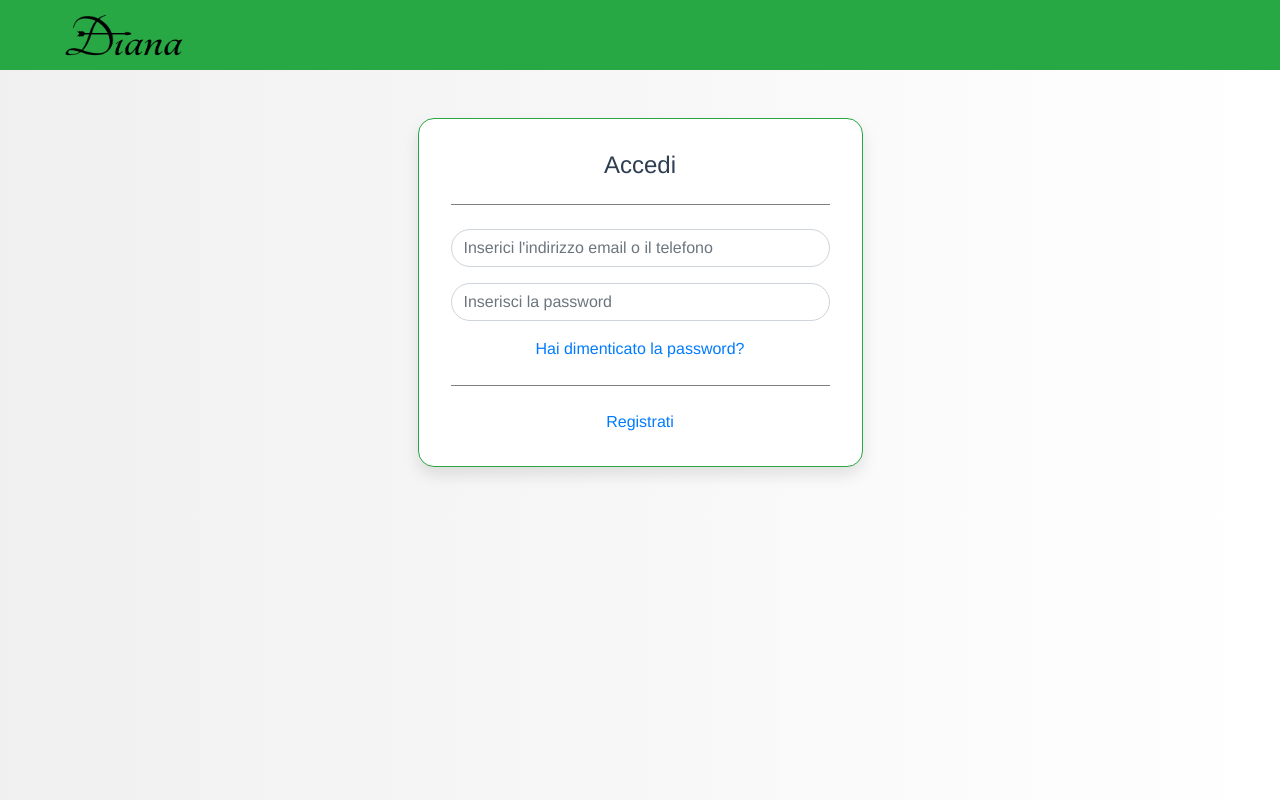
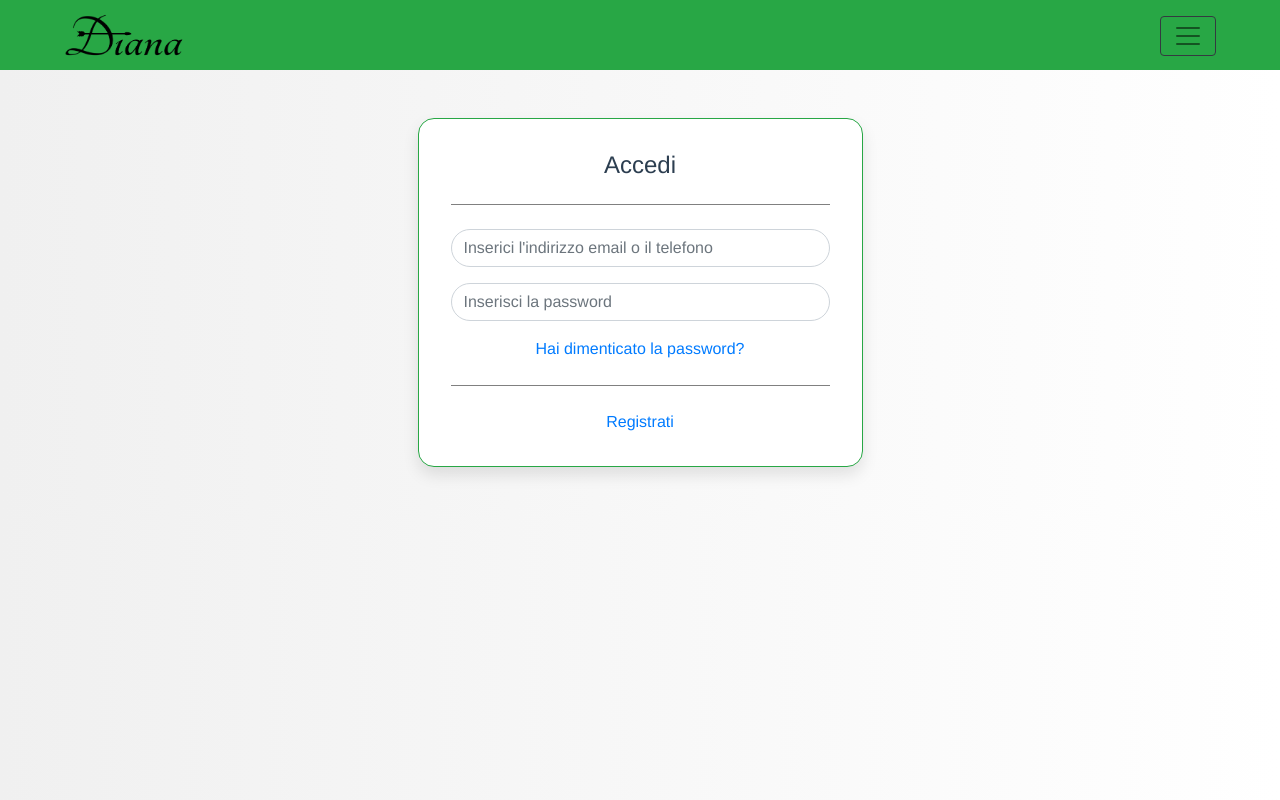
Before and after one commit to daniele3b/diana_app, a Vue app: page / in a window 1280 px wide. Built offline with nearby package versions, Linux system fonts and the light colour scheme.

Commit message:
temporary menu

```diff
--- a/src/App.vue
+++ b/src/App.vue
@@ -37,6 +37,36 @@
     <!-- Links -->
 
   </div>
+
+
+  <!-- Collapse button -->
+  <button v-if="isLogged == false" class="navbar-toggler border border-dark mr-5 " type="button" data-toggle="collapse" data-target="#navbarSupportedContent"
+    aria-controls="navbarSupportedContent15" aria-expanded="false" aria-label="Toggle navigation" id="hamburger2"  ><span class="navbar-toggler-icon"></span></button>
+
+  <!-- Collapsible content -->
+  <div v-if="isLogged == false" class="collapse navbar-collapse " id="navbarSupportedContent">
+
+    <!-- Links -->
+
+    <ul class="navbar-nav mr-auto bg-success border border-dark pl-3 pr-3" style="position:relative; z-index: 1;float:right;">
+
+      <li class="nav-item " >
+        <router-link  to="/" class="nav-link " href="#">Accedi </router-link>
+      </li>
+       <li class="nav-item">
+        <router-link  to="/registration" class="nav-link" href="#">Registrati</router-link>
+      </li>
+
+    </ul>
+
+    <!-- Links -->
+
+  </div>
+
+
+
+
+
   <!-- Collapsible content -->
 
 </nav>
```
